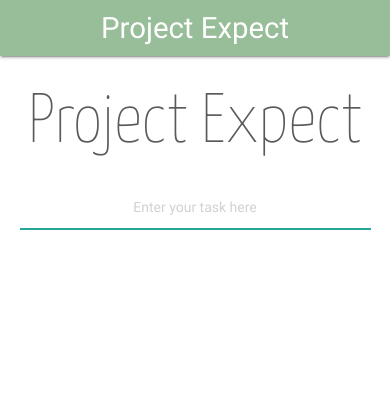
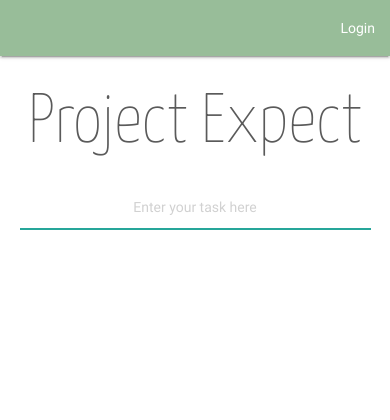
Before and after one commit to Zinston/projectexpect, a Flask app: page / in a window 390 px wide. Shown: the top 420 px of the page. Run offline with Flask 2, Linux system fonts and the light colour scheme; some libraries are stand-ins or nearby versions; some web fonts are replaced.

Commit message:
Make nav title invisible and links visible on mobile.

```diff
--- a/templates/base.html
+++ b/templates/base.html
@@ -17,8 +17,8 @@
 
     <nav>
       <div class="nav-wrapper">
-      <a href="{{url_for('index')}}" class="brand-logo">Project Expect</a>
-      <ul id="nav-mobile" class="right hide-on-med-and-down">
+      <a href="{{url_for('index')}}" class="brand-logo hide-on-med-and-down">Project Expect</a>
+      <ul id="nav-mobile" class="right">
         {% if user and user.email %}
         <li><a href="{{url_for('disconnect')}}">Disconnect</a></li>
         <li><div class="chip">
```
